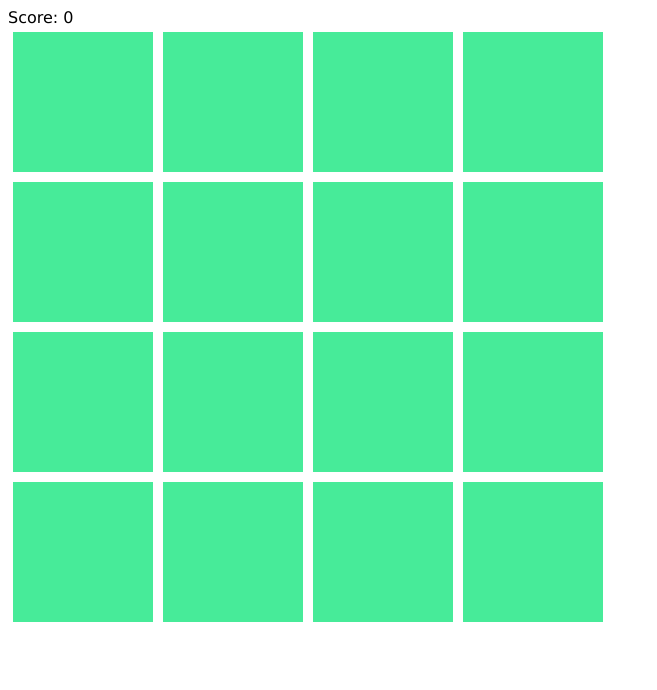
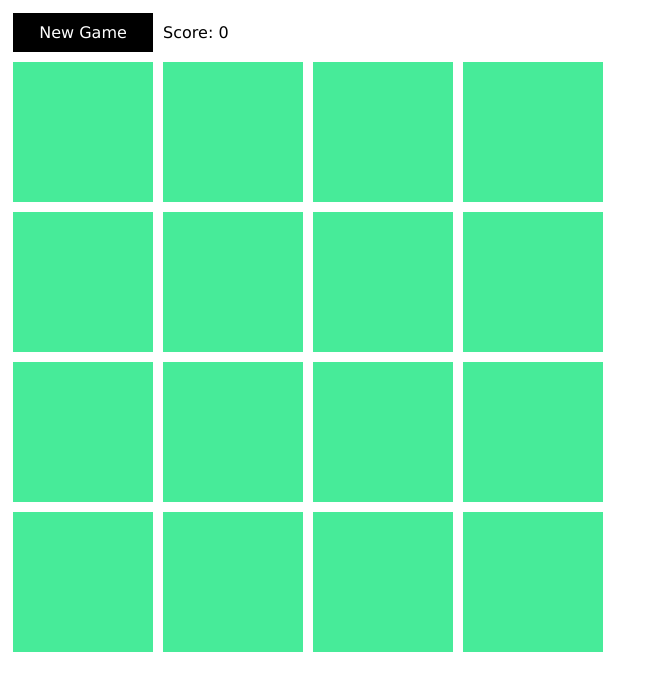
Before and after one commit to zackargyle/ngFlashCards, a plain HTML site: page index.html in a window 1280 px wide. Shown: the whole page, without its empty margins (0-657 px from the left). Drawn offline with Linux system fonts and the light colour scheme.

Commit message:
Added new game

```diff
--- a/index.html
+++ b/index.html
@@ -6,9 +6,9 @@
   </head>
 
   <body ng-controller="cardCtrl">
-
+    <div id="newGame" ng-click="newGame()">New Game</div>
+      <div style="display:inline-block">Score: {{score}}</div>
     <div id="gameContainer">
-      <div>Score: {{score}}</div>
       <div class="card" ng-class="{'flipped':card.isFlipped}" ng-repeat="card in cards" ng-click="select(card)">
         <div class="face front"></div>
         <div class="face back"> {{card.text}} </div>
--- a/ngFlashCards.css
+++ b/ngFlashCards.css
@@ -45,13 +45,14 @@
 #newGame {
 	width: 120px;
 	padding: 10px;
-	margin-top: 10px;
+	margin: 5px;
 	text-align: center;
 	background-color: black;
 	color: white;
+	display: inline-block;
 }
 
 #newGame:hover {
-	color: red;
+	color: hsl(150, 80%, 60%);
 	cursor: pointer;
 }
--- a/ngFlashCards.js
+++ b/ngFlashCards.js
@@ -3,7 +3,6 @@ angular.module('ngFlashCards', [])
 
   .controller('cardCtrl', function($scope, $timeout) {
     var selectedCard = null, MAX_SCORE, WAIT = false;
-    $scope.score = 0;
 
     // Populate Random Card Sequence
     var request = new XMLHttpRequest();
@@ -40,10 +39,13 @@ angular.module('ngFlashCards', [])
       cards = cards || $scope.cards;
       MAX_SCORE = cards.length / 2;
       $scope.cards = [];
+      $scope.score = 0;
 
       while (cards.length > 0) {
         var index = Math.floor(Math.random() * cards.length);
         var card = cards.splice(index,1)[0];
+        card.isFlipped = false;
+        card.isFound = false;
         $scope.cards.push(card);
       }
     }
```
